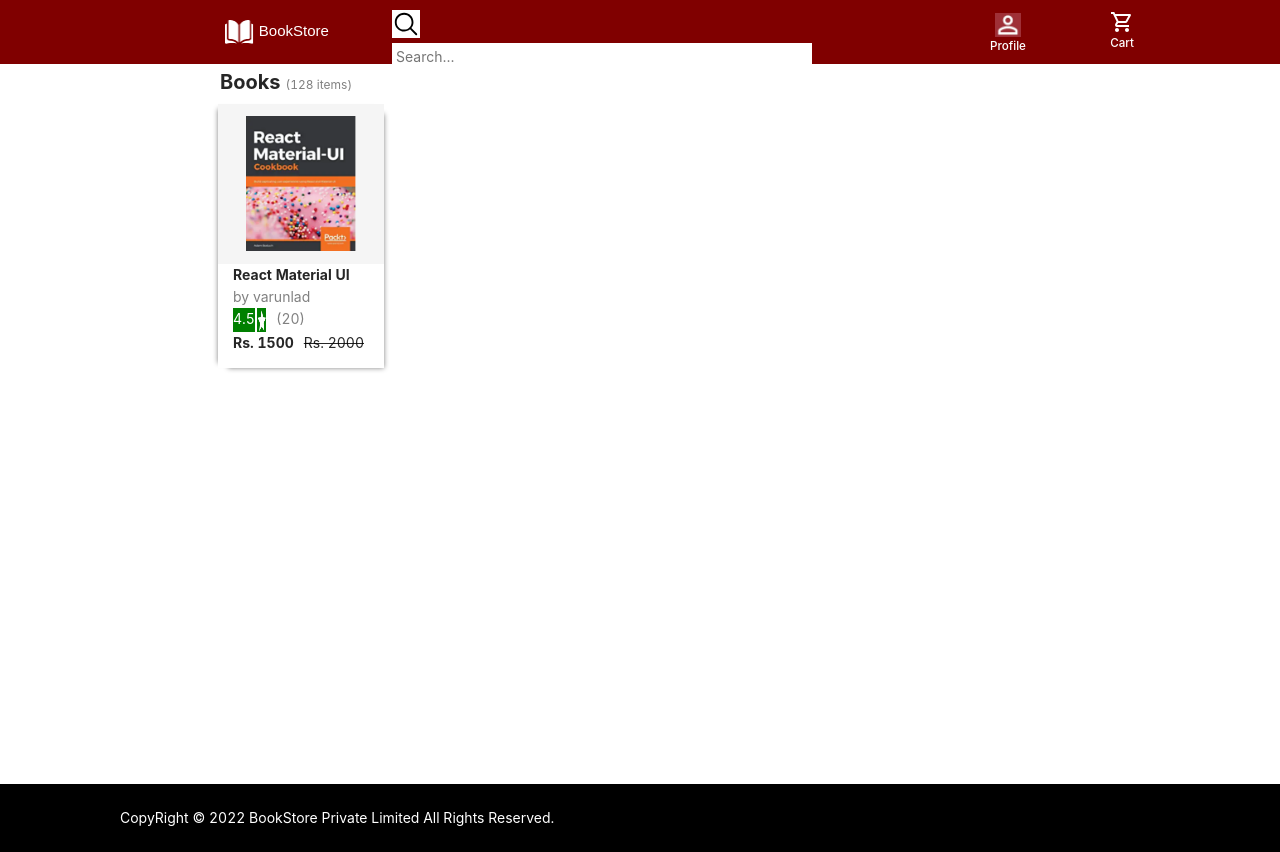
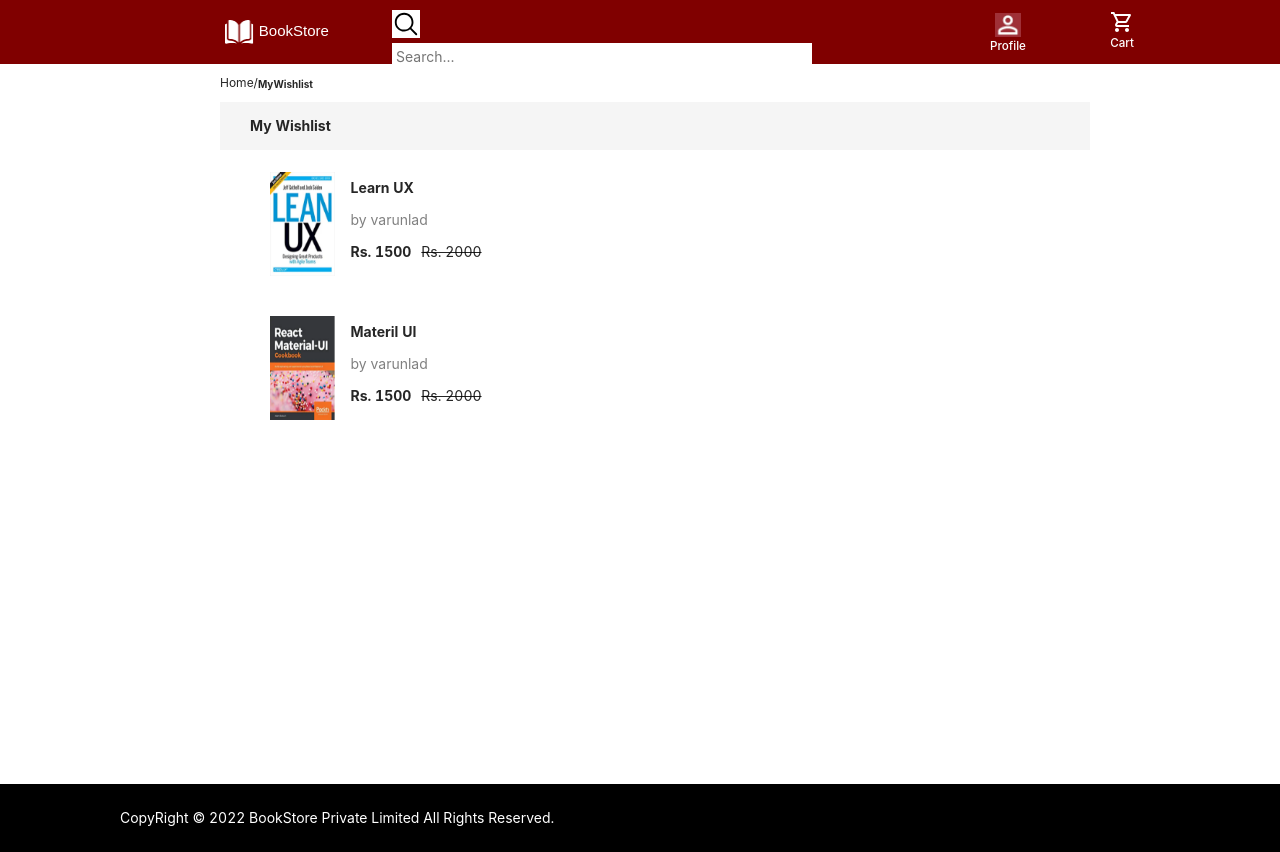
Before and after one commit to varunlad/BookStoreReact, a React (Create React App) app: page /Wishlist in a window 1280 px wide. Built offline with nearby package versions, Linux system fonts and the light colour scheme.

Commit message:
[Varun] Refactor:  Book Component is Refactored amd Wishlist component is created

```diff
--- a/src/App.js
+++ b/src/App.js
@@ -6,6 +6,7 @@
 import Dashboard from './pages/Dashboard/Dashboard';
 import RouterDom from './pages/Router/Router';
 import Home from './component/Home/Home';
+import Wishlist from './component/Wishlist/Wishlist';
 
 function App() {
   return (
@@ -14,8 +15,9 @@
       {/* <Signup /> */}
       {/* <Forgotpassword /> */}
       {/* <Dashboard /> */}
-      {/* <RouterDom /> */}
-      <Home />
+      <RouterDom />
+      {/* <Wishlist /> */}
+      {/* <Home /> */}
     </div>
   );
 }
--- a/src/component/BookComponent/BookComponent.css
+++ b/src/component/BookComponent/BookComponent.css
@@ -51,7 +51,14 @@
     display: flex;
 }
 .satrclass{
-    height: 3vh;
-    width: 15%;
+    height: 2vh;
+    width: 35%;
+    margin-right: 10px;
+    margin-top: 4px;
+}
+.aa{
+    display: flex;
+    background-color: green;
+    width: 30px;
     margin-right: 10px;
 }
--- a/src/component/BookComponent/BookComponent.jsx
+++ b/src/component/BookComponent/BookComponent.jsx
@@ -18,8 +18,10 @@
                     by varunlad
                 </div>
                 <div className="div2c">
+                    <div className="aa">
                     <div className="divc2ca">4.5 </div>
                     <img src={img3} alt="" className="satrclass" />
+                    </div>
                     <div className="fainttext">(20)</div>
                 </div>
                 <div className="div2d">
--- a/src/component/Header/Header.jsx
+++ b/src/component/Header/Header.jsx
@@ -7,8 +7,10 @@
 import { Input } from 'antd'
 import Profilepopper from '../Profilepoper/Profilepopper'
 import ShoppingCartOutlinedIcon from '@mui/icons-material/ShoppingCartOutlined';
+import { useHistory } from "react-router-dom";
 
 function Header() {
+    let history=useHistory();
     return (
         <div className="HeaderContainer">
             <div className="Header">
@@ -24,13 +26,11 @@
                 </div>
             </div>
             <div className="HeaderProfil">
-            {/* <img src={img2} alt="" class="logo2"/>   */}
             <Profilepopper />
             <h5 className="ts"> Profile</h5>
             </div>
-            <div className="HeaderCart">
-            {/* <img src={img4} alt="" style={{backgroundColor:'transperent',border:null,borderColor:'transparent'}} class="logo3"/>  */}
-            <ShoppingCartOutlinedIcon/>
+            <div className="HeaderCart"  >
+            <ShoppingCartOutlinedIcon onClick={()=>(history.push('/Wishlist'))}/>
             <h5 className="ts"> Cart</h5>
             </div>
         </div>
--- a/src/component/Profilepoper/Profilepopper.jsx
+++ b/src/component/Profilepoper/Profilepopper.jsx
@@ -6,8 +6,10 @@
 import img from '../../asserts/orders.jpeg'
 import './Profilepopper.css'
 import { Button } from 'antd';
+import { useHistory } from "react-router-dom";
 
 function Profilepopper() {
+  let history=useHistory();
     const [anchorEl, setAnchorEl] = React.useState(null);
     const handleClick = (event) => {
         setAnchorEl(anchorEl ? null : event.currentTarget);
@@ -28,7 +30,7 @@
             <div className="pop2">
                 To access account and manage orders
             </div >
-            <Button className="pop3" style={{width:120,borderBlockColor:'maroon',color:'maroon',outlineColor:'maroon'}} >Login/Signup</Button>
+            <Button className="pop3" style={{width:120,borderBlockColor:'maroon',color:'maroon',outlineColor:'maroon'}} onClick={()=>(history.push('/'))} >Login/Signup</Button>
             <div className="pop4">
               ----------------------------------------------
             </div>
--- /dev/null
+++ b/src/component/Wishlist/Wishlist.css
@@ -0,0 +1,47 @@
+.Wishlist{
+    height: 90vh;
+    width: 68%;
+    margin-left: 220px;
+}
+.WishlistSection1{
+    height: 6vh;
+    width: 100%;
+    display: flex;
+    align-items: center;
+    background-color: whitesmoke;
+}
+#wishlisttext{
+    margin-left: 30px;
+}
+.WishList1{
+    font-size: 12px;
+}
+#Wishlist2{
+    font-size: 10px;
+}
+.WishlistSection2{
+    height: 18vh;
+    width: 100%;
+    display: flex;
+    align-items: center;
+}
+.wishlistpart1{
+    height: 15vh;
+    width: 15%;
+    justify-content: center;
+    align-items: center;
+}
+.wish{
+    height: 13vh;
+    width: 50%;
+    margin-left: 50px;
+    margin-top: 10px;
+}
+.wishlistpart2{
+    height: 15vh;
+    width: 25%;
+    display: flex;
+    flex-direction: column;
+    margin-top: 10px;
+    justify-content: space-evenly;
+}
--- /dev/null
+++ b/src/component/Wishlist/Wishlist.jsx
@@ -0,0 +1,63 @@
+import React from 'react'
+import './Wishlist.css'
+import Header from '../Header/Header'
+import Footer from '../Footer/Footer'
+import img from '../../asserts/learnux.png'
+import img1 from '../../asserts/material.png'
+
+function Wishlist() {
+    return (
+        <div className="MainHeader">
+        <Header />
+        <div  className="BookContent">
+        <div className="BookHeader">
+            <div className="WishList1">Home/</div>
+            <div className="Wishlist2"><b id="Wishlist2">MyWishlist</b></div>
+            </div>
+            <div className="Wishlist">
+                <div className="WishlistSection1">
+                <b id="wishlisttext">My Wishlist</b>
+                </div>
+                <div className="WishlistSection2">
+                    <div className="wishlistpart1">
+                    <img src={img} class="wish" />
+                    </div>
+                    <div className="wishlistpart2">
+                    <div>
+                  <b> Learn UX</b>
+                </div>
+                <div className="fainttext">
+                    by varunlad
+                </div>
+                <div className="div2d">
+                   <b> Rs. 1500</b>
+                   <p id="div2da">Rs. 2000</p>
+                </div>
+                    </div>
+                </div>
+                <div className="WishlistSection2">
+                    <div className="wishlistpart1">
+                    <img src={img1} class="wish" />
+                    </div>
+                    <div className="wishlistpart2">
+                    <div>
+                  <b> Materil UI</b>
+                </div>
+                <div className="fainttext">
+                    by varunlad
+                </div>
+                <div className="div2d">
+                   <b> Rs. 1500</b>
+                   <p id="div2da">Rs. 2000</p>
+                </div>
+                    </div>
+                </div>
+            </div>
+
+        </div>
+        <Footer />
+    </div>
+    )
+}
+
+export default Wishlist
--- a/src/pages/Router/Router.js
+++ b/src/pages/Router/Router.js
@@ -7,6 +7,8 @@
   } from "react-router-dom";
   import Forgotpassword from '../Forgotpassword/Forgotpassword';
   import Dashboard from '../Dashboard/Dashboard';
+import Home from '../../component/Home/Home';
+import Wishlist from '../../component/Wishlist/Wishlist';
 
 
 function RouterDom() {
@@ -15,6 +17,8 @@
              <Switch>
                   <Route path = "/" exact component = {Dashboard}/>
                   <Route path = "/forgotpassword" component = {Forgotpassword}/>
+                  <Route path = "/Home" component = {Home}/>
+                  <Route path = "/Wishlist" component = {Wishlist}/>
              </Switch>
         </Router>
     )
--- a/src/pages/Signup/Signup.css
+++ b/src/pages/Signup/Signup.css
@@ -1,12 +1,12 @@
 .FullName,.PhoneNumber,.Email,.Password{
     height: 2vh;
     width: 75%;
-    margin-top: 5px;
+    margin-top: 0px;
     font:normal 10px "Product Sans";
     font-family: Arial,sans-serif;
 }
 .EmailInput,.PasswordInput{
-    margin-bottom: 10px;
+    margin-bottom: 0px;
 }
 .loginsecondrow2aa{
     font:normal 20px "Product Sans";
@@ -16,5 +16,9 @@
 .loginsecondrow2bb{
     font:normal 20px "Product Sans";
     font-family: Arial,sans-serif;
-
 }
+#errormsg{
+    font:normal 9px "Product Sans";
+    font-family: Arial,sans-serif;
+    color: red;
+}
```
Also changed, not shown: src/pages/Login/Login.jsx (+51 -5 lines), src/pages/Signup/Signup.jsx (+61 -5 lines).
